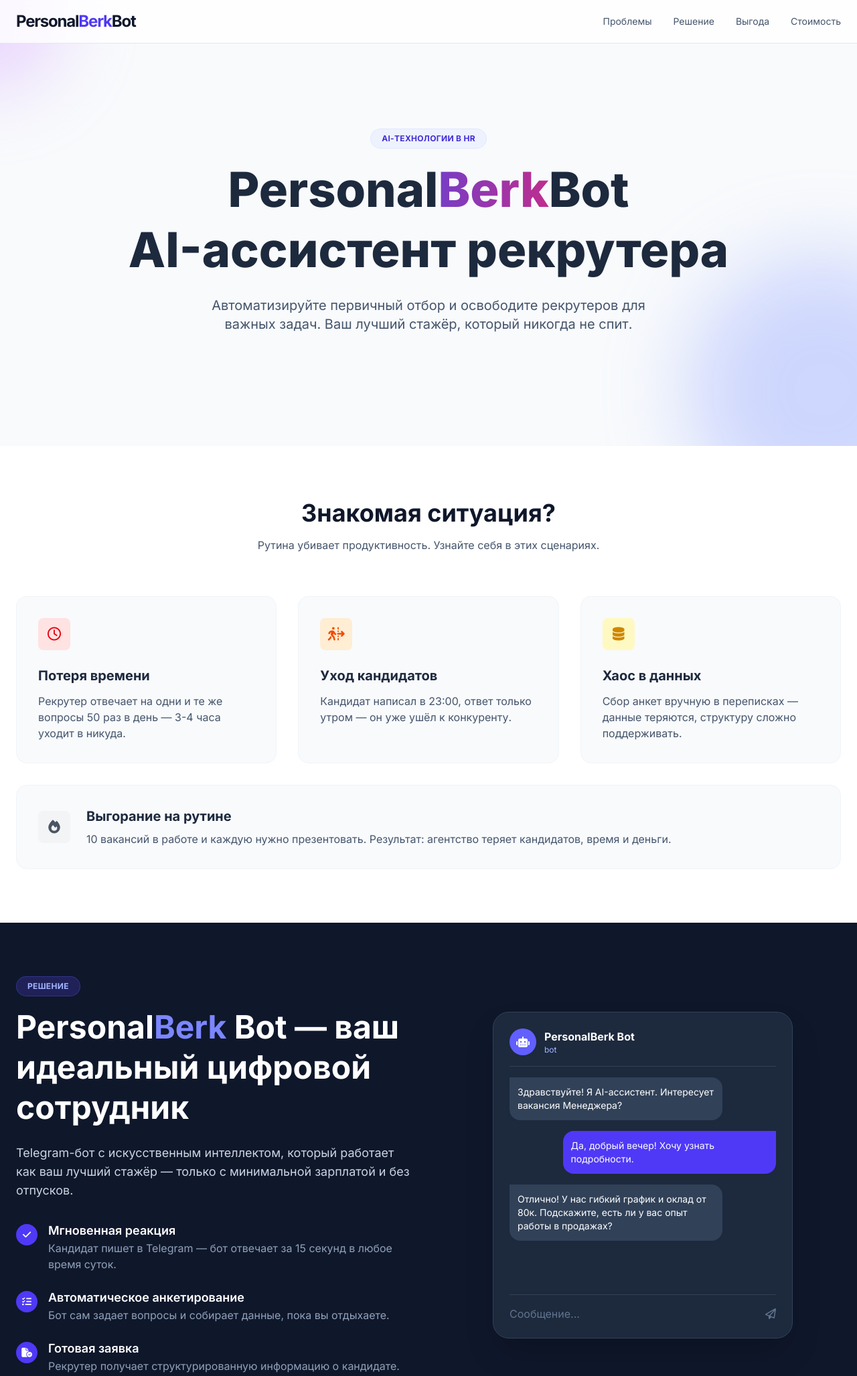
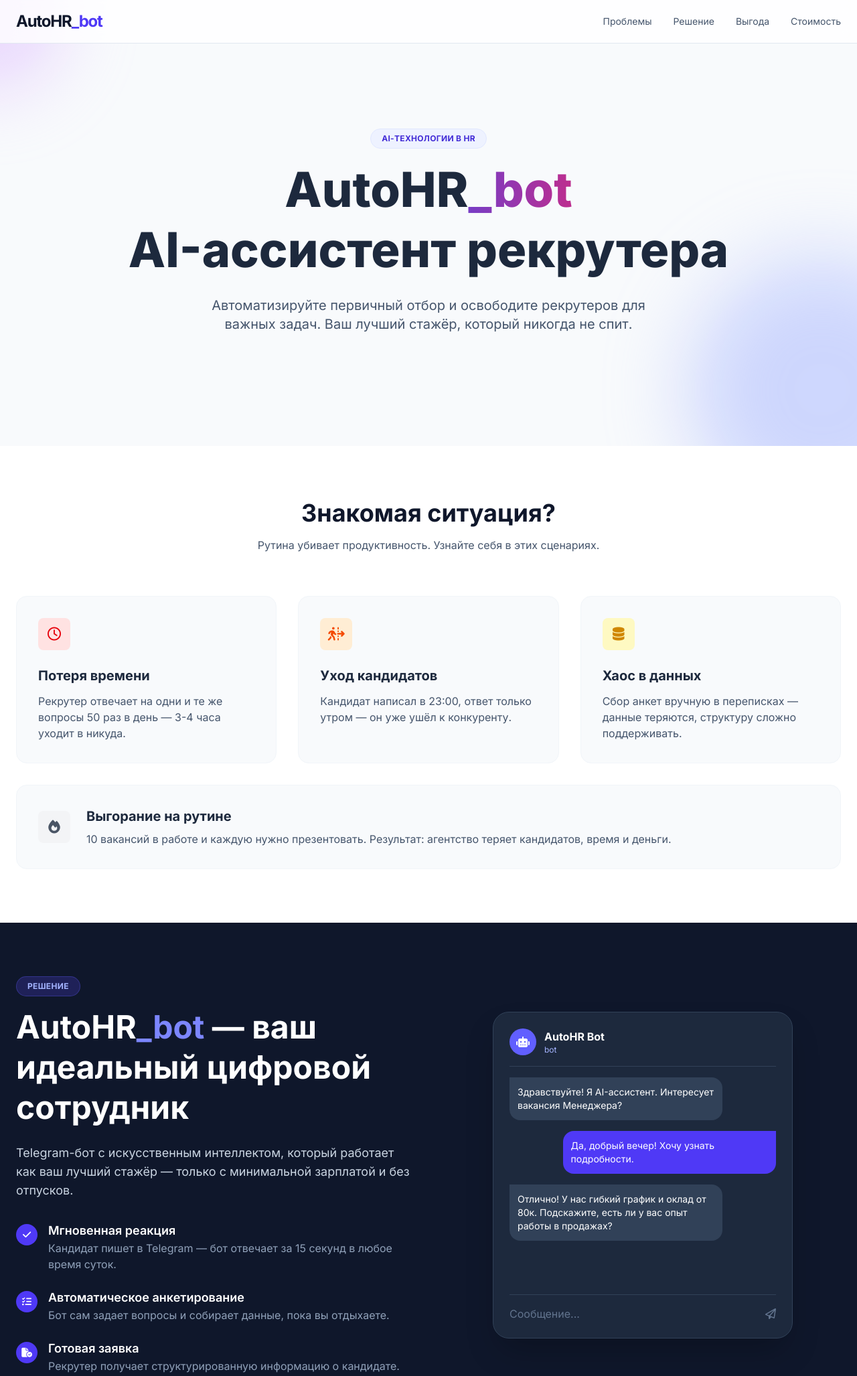
Before and after one commit to bibibuka/botberytochkary, a plain HTML site: page index.html in a window 1280 px wide. Shown: the top 2055 px of the page at 67% size. Drawn offline with nearby package versions, Linux system fonts and the light colour scheme.

Commit message:
Update index.html

```diff
--- a/index.html
+++ b/index.html
@@ -3,7 +3,7 @@
 <head>
     <meta charset="UTF-8">
     <meta name="viewport" content="width=device-width, initial-scale=1.0">
-    <title>PersonalBerkBot — AI-ассистент для рекрутинга</title>
+    <title>AutoHR_bot — AI-ассистент для рекрутинга</title>
     <script src="https://cdn.jsdelivr.net/npm/@tailwindcss/browser@4"></script>
     <link rel="stylesheet" href="https://cdnjs.cloudflare.com/ajax/libs/font-awesome/6.4.0/css/all.min.css">
     <style>
@@ -80,7 +80,7 @@
     <nav class="fixed w-full z-50 bg-white/80 backdrop-blur-md border-b border-slate-200">
         <div class="container mx-auto px-6 py-4 flex justify-between items-center">
             <div class="text-2xl font-bold tracking-tighter text-slate-900">
-                Personal<span class="text-indigo-600">Berk</span>Bot
+                AutoHR<span class="text-indigo-600">_bot</span>
             </div>
             <div class="hidden md:flex space-x-8 text-sm font-medium text-slate-600">
                 <a href="#problems" class="hover:text-indigo-600 transition">Проблемы</a>
@@ -88,7 +88,6 @@
                 <a href="#benefits" class="hover:text-indigo-600 transition">Выгода</a>
                 <a href="#pricing" class="hover:text-indigo-600 transition">Стоимость</a>
             </div>
-            <!-- Buttons removed for informational page -->
         </div>
     </nav>
 
@@ -102,7 +101,7 @@
                 AI-технологии в HR
             </div>
             <h1 class="text-4xl md:text-6xl lg:text-7xl font-extrabold mb-6 leading-tight reveal delay-100">
-                Personal<span class="gradient-text">Berk</span>Bot <br class="hidden md:block" />
+                AutoHR<span class="gradient-text">_bot</span> <br class="hidden md:block" />
                 AI-ассистент рекрутера
             </h1>
             <p class="text-lg md:text-xl text-slate-600 mb-10 max-w-2xl mx-auto reveal delay-200">
@@ -169,7 +168,7 @@
                         Решение
                     </div>
                     <h2 class="text-3xl md:text-5xl font-bold mb-6 leading-tight">
-                        Personal<span class="text-indigo-400">Berk</span> Bot — ваш идеальный цифровой сотрудник
+                        AutoHR<span class="text-indigo-400">_bot</span> — ваш идеальный цифровой сотрудник
                     </h2>
                     <p class="text-slate-300 text-lg mb-8">
                         Telegram-бот с искусственным интеллектом, который работает как ваш лучший стажёр — только с минимальной зарплатой и без отпусков.
@@ -213,7 +212,7 @@
                                 <i class="fa-solid fa-robot text-white"></i>
                             </div>
                             <div class="ml-3">
-                                <div class="font-bold">PersonalBerk Bot</div>
+                                <div class="font-bold">AutoHR Bot</div>
                                 <div class="text-xs text-indigo-300">bot</div>
                             </div>
                         </div>
@@ -291,7 +290,7 @@
                         </div>
 
                         <div>
-                            <h4 class="text-green-300 font-semibold mb-4 uppercase text-sm tracking-wider">PersonalBerk Bot (100 кандидатов)</h4>
+                            <h4 class="text-green-300 font-semibold mb-4 uppercase text-sm tracking-wider">AutoHR Bot (100 кандидатов)</h4>
                             <ul class="space-y-3 text-indigo-50">
                                 <li class="flex justify-between">
                                     <span>Стоимость API на 1 чел:</span>
@@ -402,7 +401,7 @@
                 </div>
                 <div class="p-8 md:p-12 text-center">
                     <div class="text-5xl md:text-6xl font-extrabold text-slate-900 mb-4">
-                        40 000 ₽
+                        45 000 ₽
                     </div>
                     <p class="text-slate-500 mb-8 uppercase tracking-wide font-semibold text-sm">
                         Единоразовый платеж
@@ -438,7 +437,7 @@
                 <div class="md:w-1/2">
                     <h2 class="text-3xl font-bold mb-6">Контакты</h2>
                     <p class="text-slate-400 mb-8 text-lg">
-                        PersonalBerk Bot — решения для рекрутинга. Ваш рекрутер, который никогда не спит.
+                        AutoHR_bot — решения для рекрутинга. Ваш рекрутер, который никогда не спит.
                     </p>
 
                     <div class="space-y-6">
@@ -463,7 +462,7 @@
             </div>
 
             <div class="border-t border-slate-800 pt-8 text-center text-slate-500 text-sm">
-                &copy; 2023 PersonalBerk Bot. Все права защищены.
+                &copy; 2023 AutoHR_bot. Все права защищены.
             </div>
         </div>
     </footer>
@@ -480,8 +479,6 @@
                 entries.forEach(entry => {
                     if (entry.isIntersecting) {
                         entry.target.classList.add('active');
-                        // Once revealed, we don't need to observe it anymore
-                        // observer.unobserve(entry.target);
                     }
                 });
             }, observerOptions);
```
